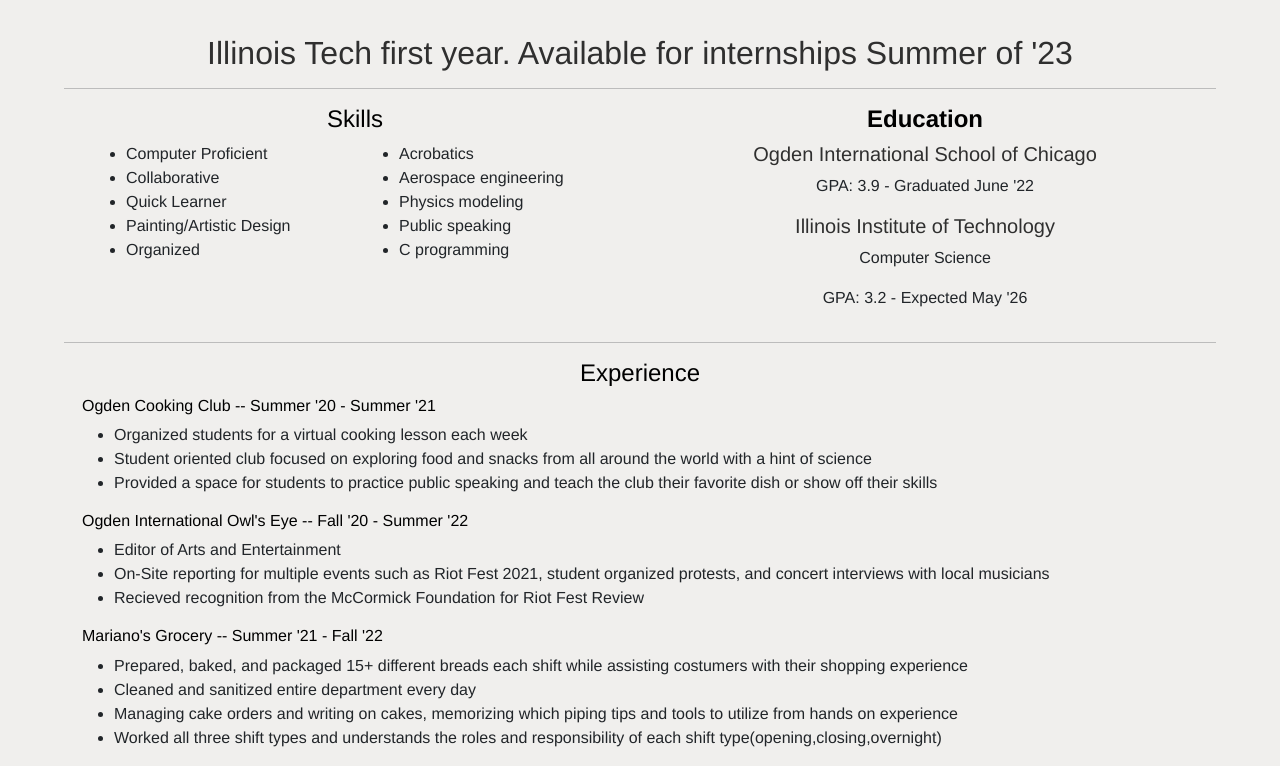
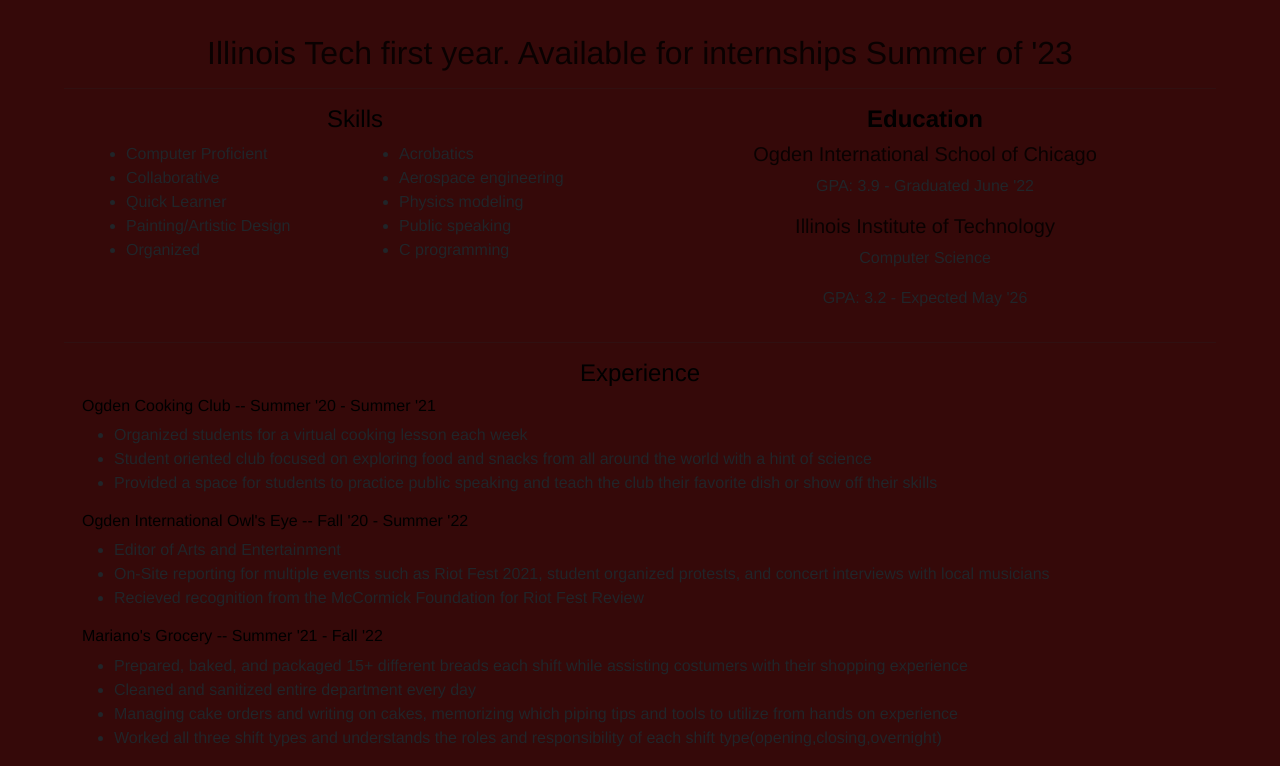
Before and after one commit to srrod19/sasha-r-resume, a plain HTML site: page index.html in a window 1280 px wide. Shown: the part 86-852 px from the top of the page. Drawn offline with nearby package versions, Linux system fonts and the light colour scheme.

Commit message:
changed background color

```diff
--- a/stylesheet.css
+++ b/stylesheet.css
@@ -1,5 +1,5 @@
 body {
-    background-color: #f0efed;
+    background-color: #350909;
     font-family: "Helvetica Neue", Helvetica, Arial, "Lucida Grande", sans-serif;
 }
 
```
